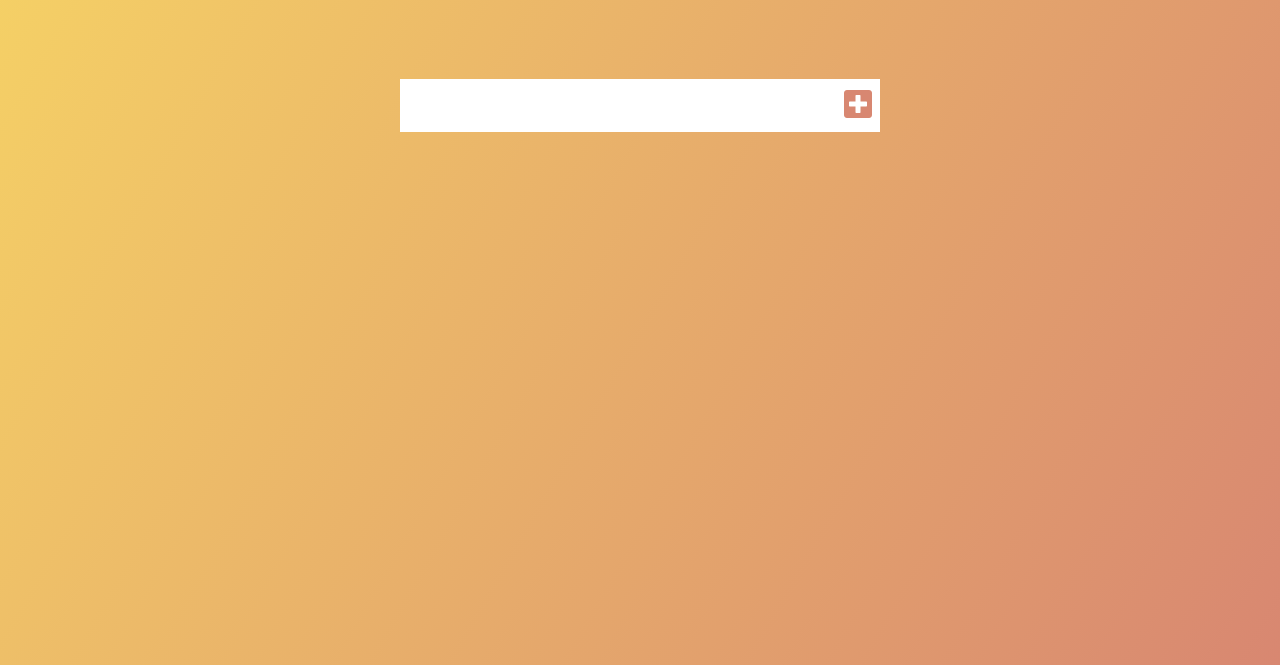
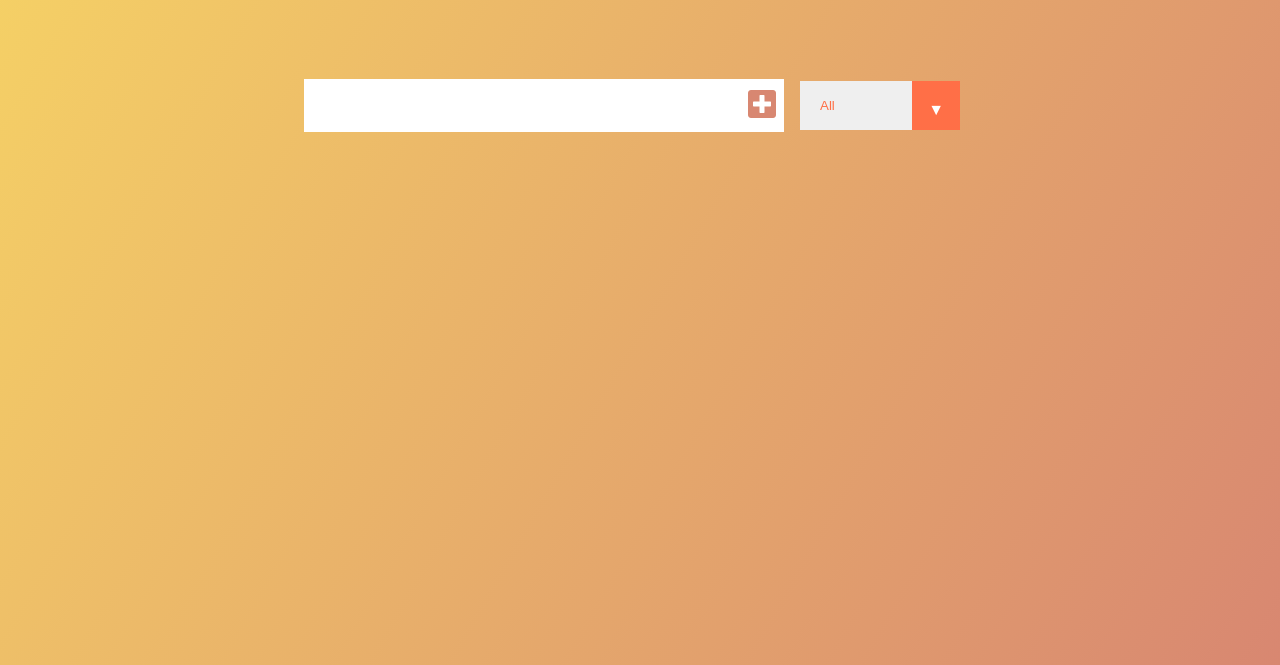
Before and after one commit to kexposito/todo-list-vanilla-js, a plain HTML site: page index.html in a window 1280 px wide. Shown: the part 135-800 px from the top of the page. Drawn offline with Linux system fonts and the light colour scheme.

Commit message:
add filters

```diff
--- a/index.html
+++ b/index.html
@@ -17,6 +17,13 @@
       <button class="todo-button" type="submit">
         <i class="fas fa-plus-square"></i>
       </button>
+      <div class="select">
+        <select name="todos" class="filter-todo">
+          <option value="all">All</option>
+          <option value="completed">Completed</option>
+          <option value="uncompleted">Uncompleted</option>
+        </select>
+      </div>
     </form>
     <div class="todo-container">
       <ul class="todo-list"></ul>
--- a/style.css
+++ b/style.css
@@ -92,3 +92,41 @@ form button:hover {
   transform: translateY(8rem) rotateZ(20deg);
   opacity: 0;
 }
+
+select {
+  -webkit-appereance: none;
+  -moz-appereance: none;
+  appereance: none;
+  outline: none;
+  border: none;
+}
+
+.select {
+  margin: 1rem;
+  position: relative;
+  overflow: hidden;
+}
+
+select {
+  color: #ff6f47;
+  width: 10rem;
+  cursor: pointer;
+  padding: 1rem;
+}
+
+
+.select::after {
+  content: "\25BC";
+  position: absolute;
+  background: #ff6f47;
+  top: 0;
+  right: 0;
+  padding: 1rem;
+  pointer-events: none;
+  transition: all 0.3s ease;
+}
+
+.select:hover::after {
+  background: white;
+  color: #ff6f47;
+}
```
